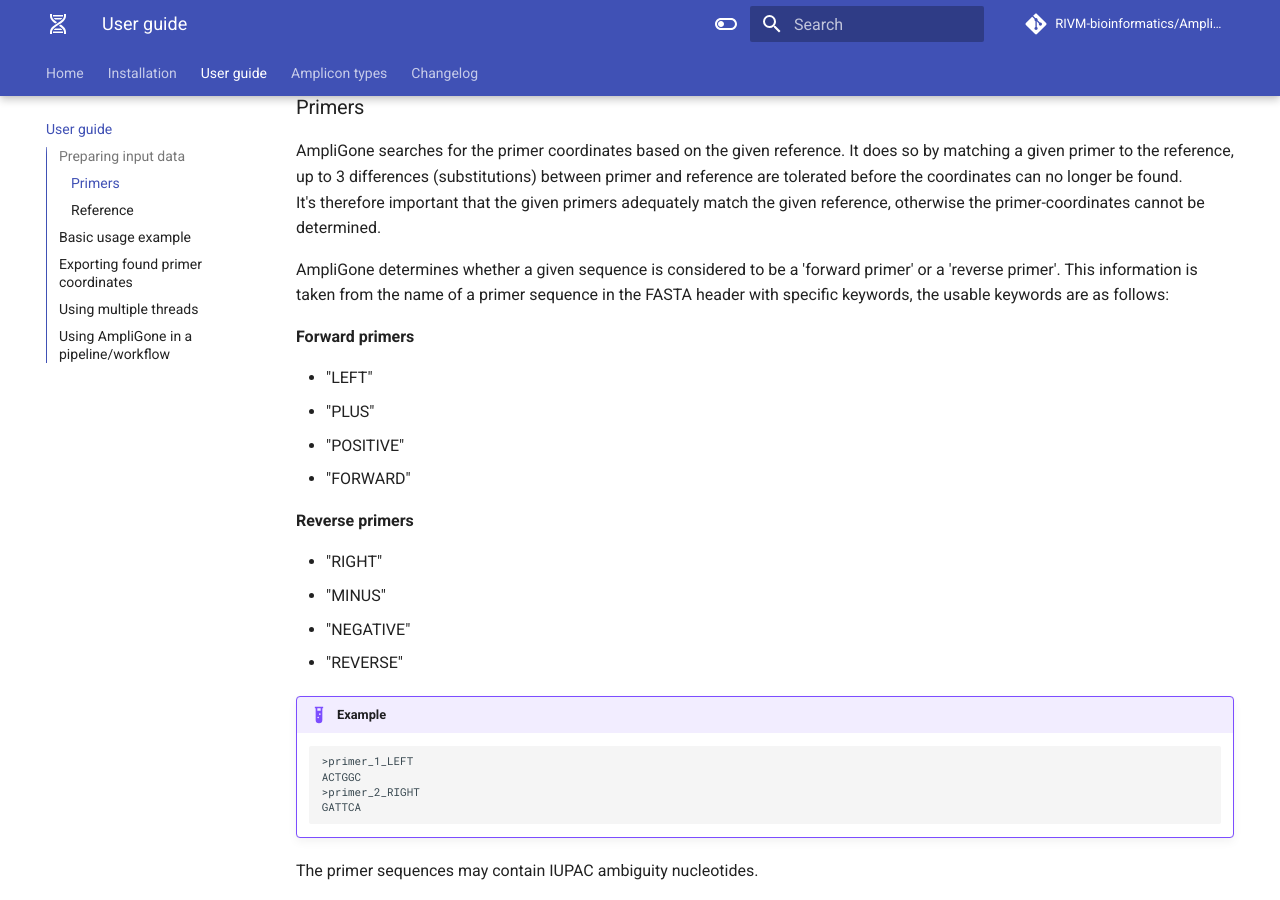
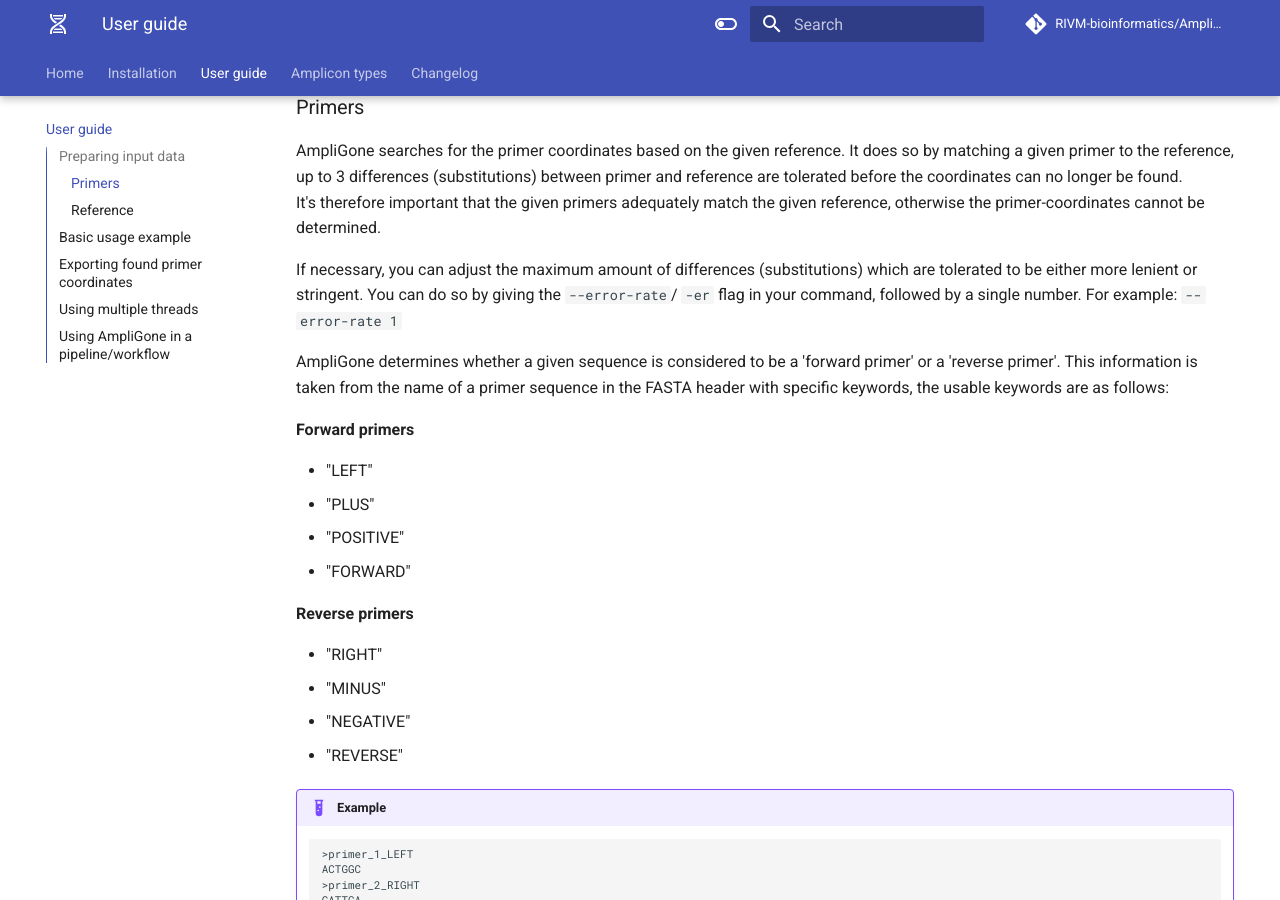
Before and after one commit to RIVM-bioinformatics/AmpliGone, an MkDocs documentation site: the page built from docs/user-guide.md, in a window 1280 px wide and 900 px high, scrolled down 655 px. Built offline with MkDocs 1.6.1 and Material for MkDocs 9.7.7, drawn with Linux system fonts in a browser that asks for light colours; comment, search, counter and statistics services are not loaded; the version menu is left out.

Commit message:
docs: add `--error-rate` flag to user guide documentation

```diff
--- a/docs/user-guide.md
+++ b/docs/user-guide.md
@@ -22,6 +22,8 @@ Additionally, AmpliGone works best with reads that have already been processed b
 
 AmpliGone searches for the primer coordinates based on the given reference. It does so by matching a given primer to the reference, up to 3 differences (substitutions) between primer and reference are tolerated before the coordinates can no longer be found.
 It's therefore important that the given primers adequately match the given reference, otherwise the primer-coordinates cannot be determined.
+
+If necessary, you can adjust the maximum amount of differences (substitutions) which are tolerated to be either more lenient or stringent. You can do so by giving the `--error-rate`/ `-er` flag in your command, followed by a single number. For example: `--error-rate 1`
 
 AmpliGone determines whether a given sequence is considered to be a 'forward primer' or a 'reverse primer'. This information is taken from the name of a primer sequence in the FASTA header with specific keywords, the usable keywords are as follows:
 
```
